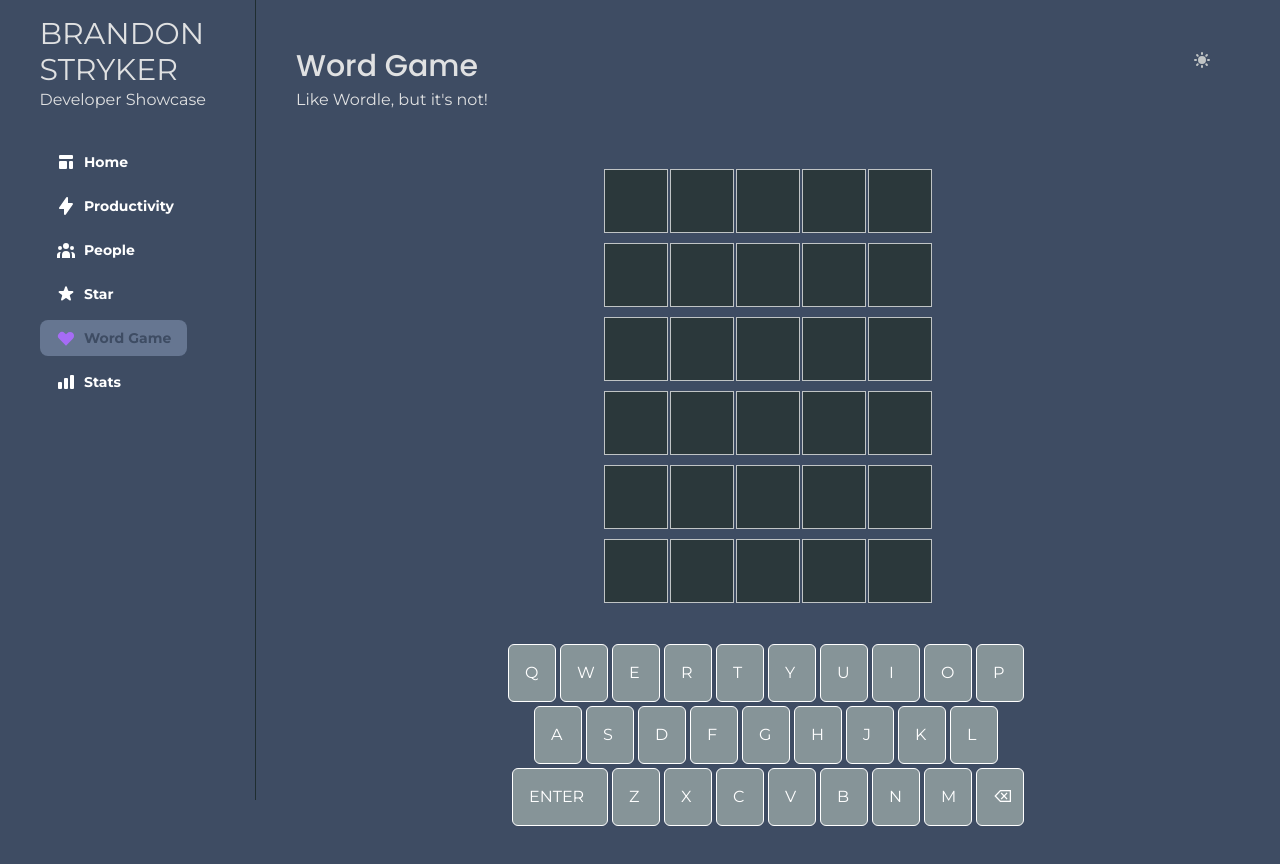
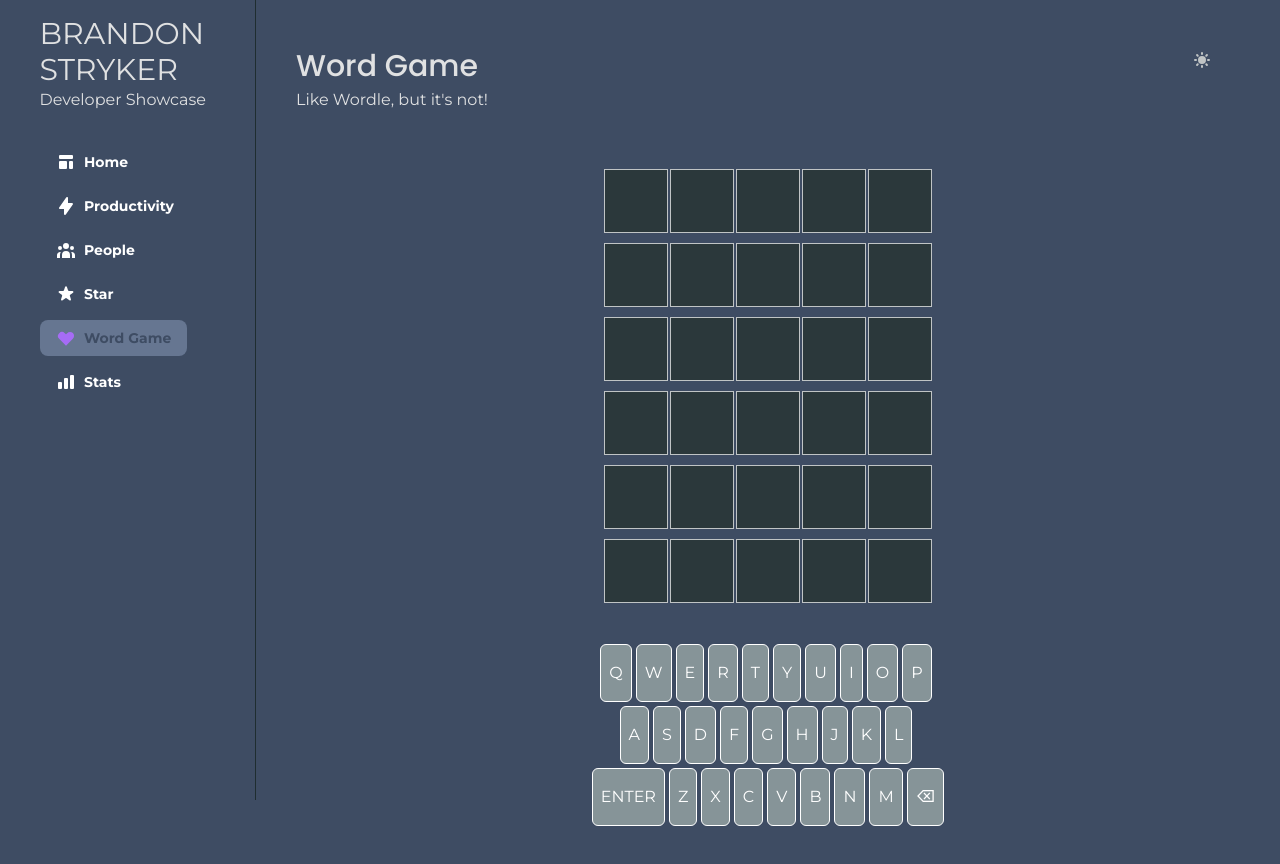
Before and after one commit to bcstryker/portfolio-site, a Next.js app: page /wordGame in a window 1280 px wide. Shown: the top 864 px of the page. Built offline with nearby package versions, Linux system fonts and the light colour scheme; what @rtk-incubator/action-listener-middleware would draw is missing.

Commit message:
fixed keyboard width

```diff
--- a/features/wordGame/Keyboard.tsx
+++ b/features/wordGame/Keyboard.tsx
@@ -18,7 +18,7 @@ const Keyboard: FC<props> = ({className, setPressedKey, setShit, guesses}) => {
       </div>
       <div className="w-full flex justify-center mt-1">
         <p
-          className="w-24 hover:cursor-pointer bg-foreground-alt-300 border border-white rounded-md p-4 mr-1"
+          className="hover:cursor-pointer bg-foreground-alt-300 border border-white rounded-md py-4 px-2 mr-1"
           onClick={() => {
             setPressedKey("enter");
             setShit(uuid());
@@ -30,7 +30,7 @@ const Keyboard: FC<props> = ({className, setPressedKey, setShit, guesses}) => {
           <KeyboardChar key={c} c={c} setPressedKey={setPressedKey} setShit={setShit} guesses={guesses} />
         ))}
         <p
-          className="w-12 hover:cursor-pointer bg-foreground-alt-300 border border-white rounded-md p-4"
+          className="hover:cursor-pointer bg-foreground-alt-300 border border-white rounded-md py-4 px-2"
           onClick={() => {
             setPressedKey("backspace");
             setShit(uuid());
@@ -63,7 +63,7 @@ const KeyboardChar: FC<{
       : "bg-foreground-alt-300";
   return (
     <p
-      className={classNames("w-12 hover:cursor-pointer border border-white rounded-md p-4 mr-1", bgColor)}
+      className={classNames("hover:cursor-pointer border border-white rounded-md py-4 px-2 mr-1", bgColor)}
       onClick={() => {
         setPressedKey(c);
         setShit(uuid());
```
